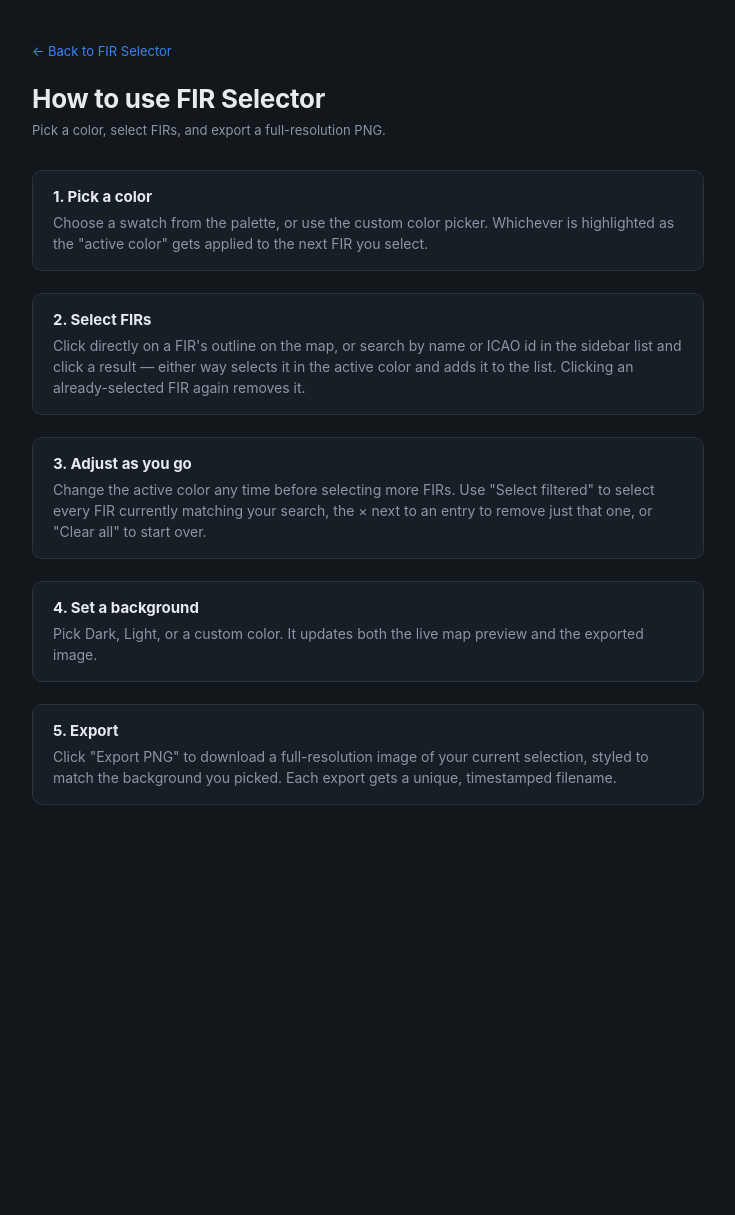
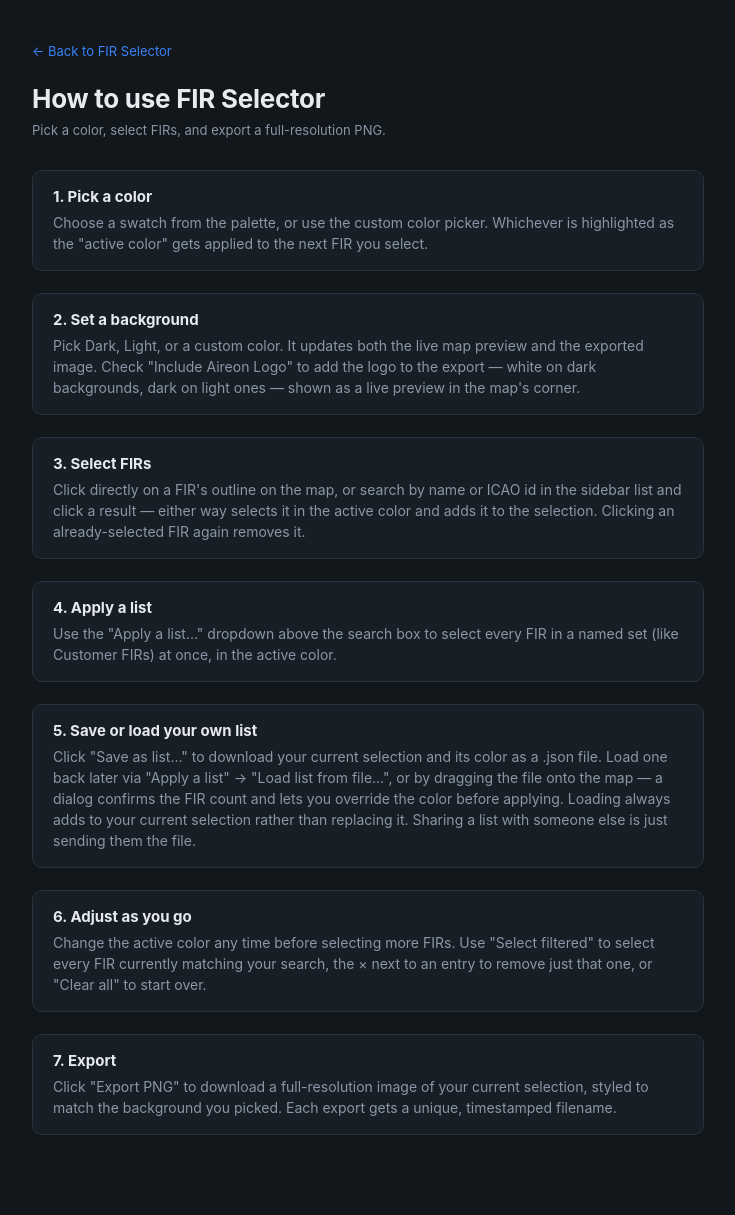
Before and after one commit to cjdevlin7/fir_selector, a Flask app: page /how-to in a window 1280 px wide. Shown: the whole page, without its empty margins (272-1007 px from the left). Before the commit the page ends 805 px from the top, so only its background shows below. Run offline with Flask 3, Linux system fonts and the light colour scheme.

Commit message:
Update How-To page for Lists, Save/Load, and Aireon logo option

```diff
--- a/templates/how_to.html
+++ b/templates/how_to.html
@@ -18,19 +18,27 @@
       <p>Choose a swatch from the palette, or use the custom color picker. Whichever is highlighted as the "active color" gets applied to the next FIR you select.</p>
     </li>
     <li>
-      <h2>2. Select FIRs</h2>
-      <p>Click directly on a FIR's outline on the map, or search by name or ICAO id in the sidebar list and click a result — either way selects it in the active color and adds it to the list. Clicking an already-selected FIR again removes it.</p>
+      <h2>2. Set a background</h2>
+      <p>Pick Dark, Light, or a custom color. It updates both the live map preview and the exported image. Check "Include Aireon Logo" to add the logo to the export — white on dark backgrounds, dark on light ones — shown as a live preview in the map's corner.</p>
     </li>
     <li>
-      <h2>3. Adjust as you go</h2>
+      <h2>3. Select FIRs</h2>
+      <p>Click directly on a FIR's outline on the map, or search by name or ICAO id in the sidebar list and click a result — either way selects it in the active color and adds it to the selection. Clicking an already-selected FIR again removes it.</p>
+    </li>
+    <li>
+      <h2>4. Apply a list</h2>
+      <p>Use the "Apply a list…" dropdown above the search box to select every FIR in a named set (like Customer FIRs) at once, in the active color.</p>
+    </li>
+    <li>
+      <h2>5. Save or load your own list</h2>
+      <p>Click "Save as list…" to download your current selection and its color as a .json file. Load one back later via "Apply a list" → "Load list from file…", or by dragging the file onto the map — a dialog confirms the FIR count and lets you override the color before applying. Loading always adds to your current selection rather than replacing it. Sharing a list with someone else is just sending them the file.</p>
+    </li>
+    <li>
+      <h2>6. Adjust as you go</h2>
       <p>Change the active color any time before selecting more FIRs. Use "Select filtered" to select every FIR currently matching your search, the × next to an entry to remove just that one, or "Clear all" to start over.</p>
     </li>
     <li>
-      <h2>4. Set a background</h2>
-      <p>Pick Dark, Light, or a custom color. It updates both the live map preview and the exported image.</p>
-    </li>
-    <li>
-      <h2>5. Export</h2>
+      <h2>7. Export</h2>
       <p>Click "Export PNG" to download a full-resolution image of your current selection, styled to match the background you picked. Each export gets a unique, timestamped filename.</p>
     </li>
   </ol>
```
